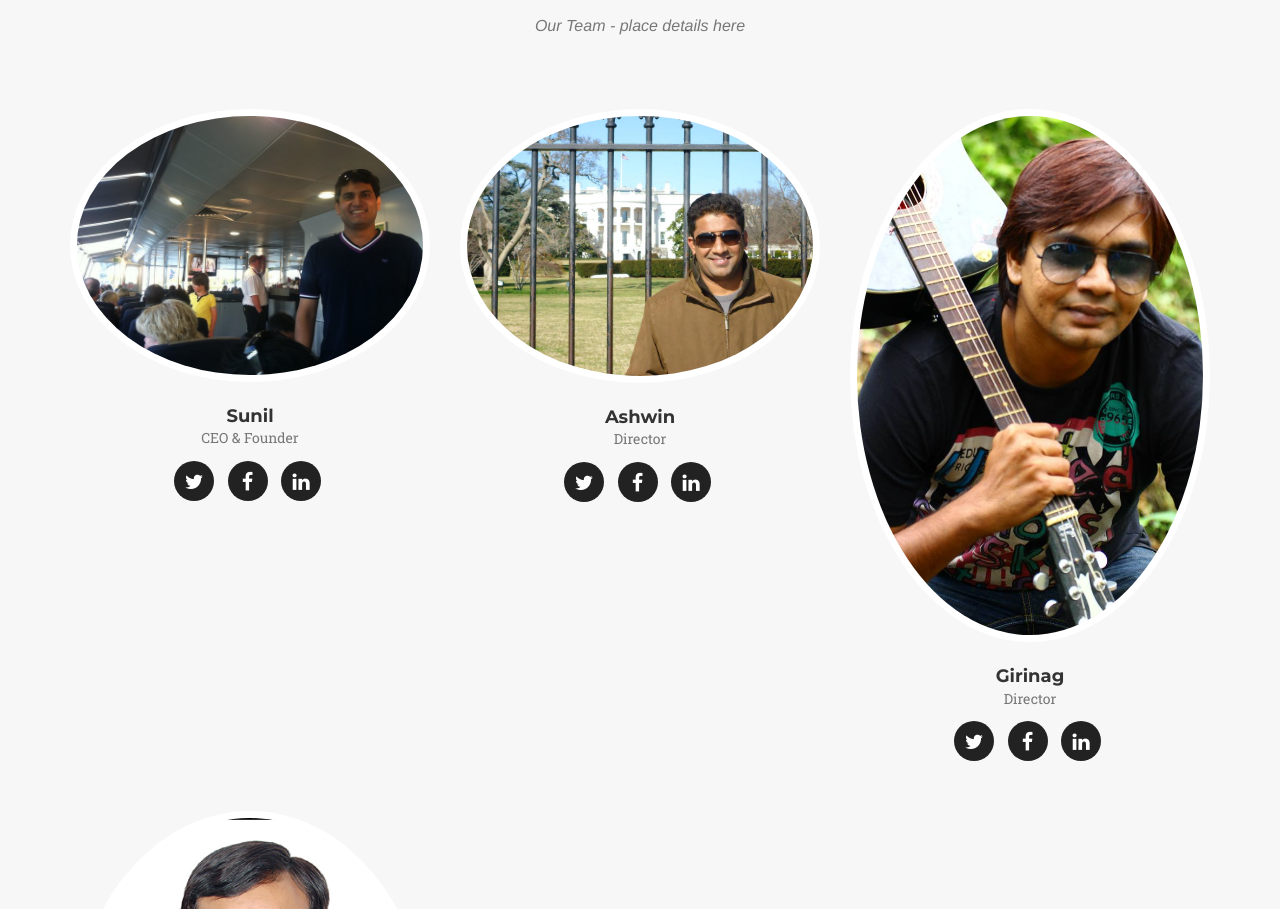
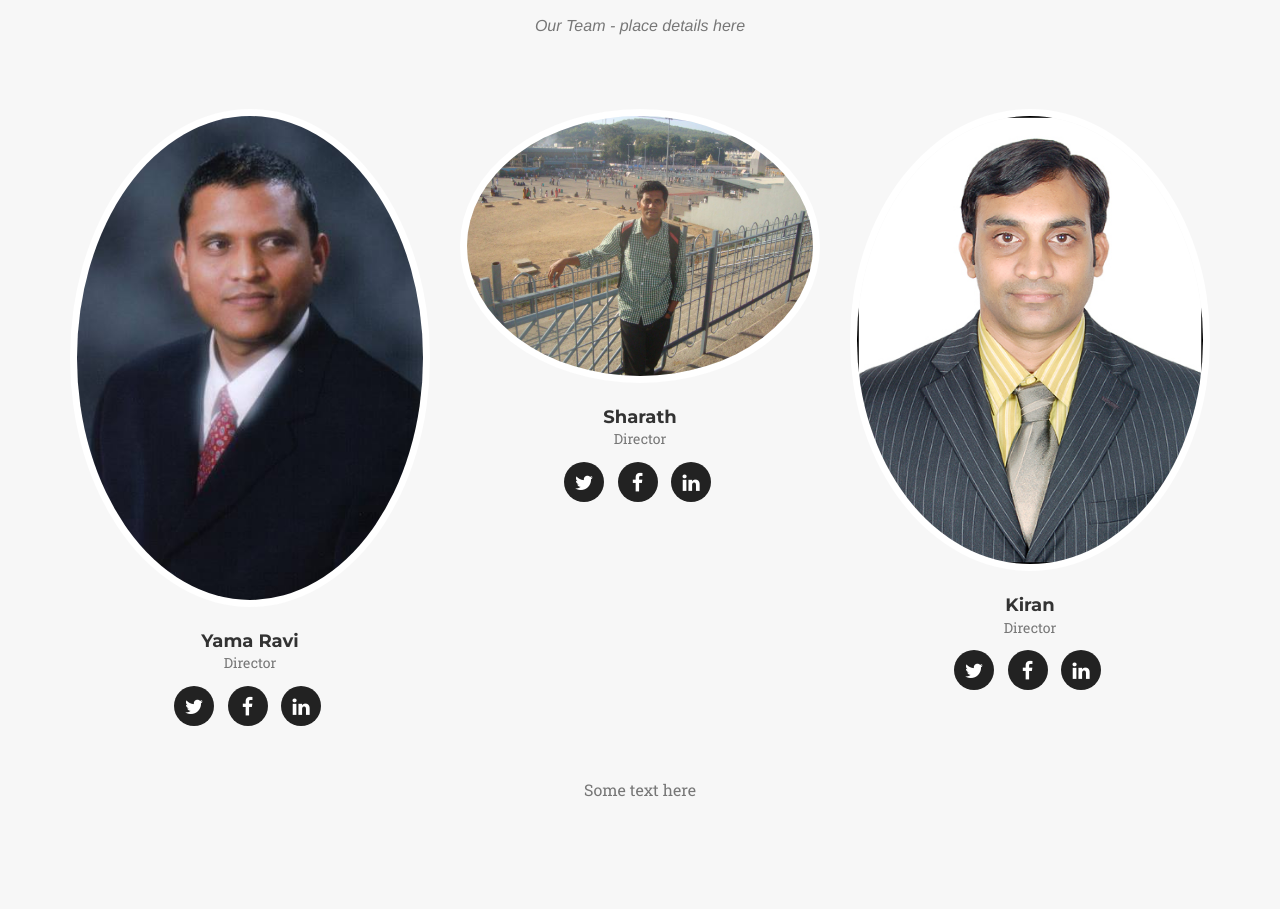
Before and after one commit to mycodeproj/cabusiness.github.io, a plain HTML site: page agency-1.0.6/index.html in a window 1280 px wide. Shown: the part 4557-5466 px from the top of the page. Drawn offline with nearby package versions, Linux system fonts and the light colour scheme; a web font is replaced by a local one.

Commit message:
index page changes

```diff
--- a/agency-1.0.6/index.html
+++ b/agency-1.0.6/index.html
@@ -9,7 +9,7 @@
     <meta name="description" content="">
     <meta name="author" content="">
 
-    <title>E-Script Web Page</title>
+    <title>Cybertron Web Page</title>
 
     <!-- Bootstrap Core CSS -->
     <link href="css/bootstrap.min.css" rel="stylesheet">
@@ -317,23 +317,8 @@
             <div class="row">
                 <div class="col-sm-4">
                     <div class="team-member">
-                        <img src="img/team/1.jpg" class="img-responsive img-circle" alt="">
-                        <h4>Sunil</h4>
-                        <p class="text-muted">CEO & Founder</p>
-                        <ul class="list-inline social-buttons">
-                            <li><a href="#"><i class="fa fa-twitter"></i></a>
-                            </li>
-                            <li><a href="#"><i class="fa fa-facebook"></i></a>
-                            </li>
-                            <li><a href="#"><i class="fa fa-linkedin"></i></a>
-                            </li>
-                        </ul>
-                    </div>
-                </div>
-                <div class="col-sm-4">
-                    <div class="team-member">
-                        <img src="img/team/2.jpg" class="img-responsive img-circle" alt="">
-                        <h4>Ashwin</h4>
+                        <img src="img/team/yama.jpg" class="img-responsive img-circle" alt="">
+                        <h4>Yama Ravi</h4>
                         <p class="text-muted">Director</p>
                         <ul class="list-inline social-buttons">
                             <li><a href="#"><i class="fa fa-twitter"></i></a>
@@ -347,8 +332,8 @@
                 </div>
                 <div class="col-sm-4">
                     <div class="team-member">
-                        <img src="img/team/3.jpg" class="img-responsive img-circle" alt="">
-                        <h4>Girinag</h4>
+                        <img src="img/team/sharath.jpg" class="img-responsive img-circle" alt="">
+                        <h4>Sharath</h4>
                         <p class="text-muted">Director</p>
                         <ul class="list-inline social-buttons">
                             <li><a href="#"><i class="fa fa-twitter"></i></a>
```
